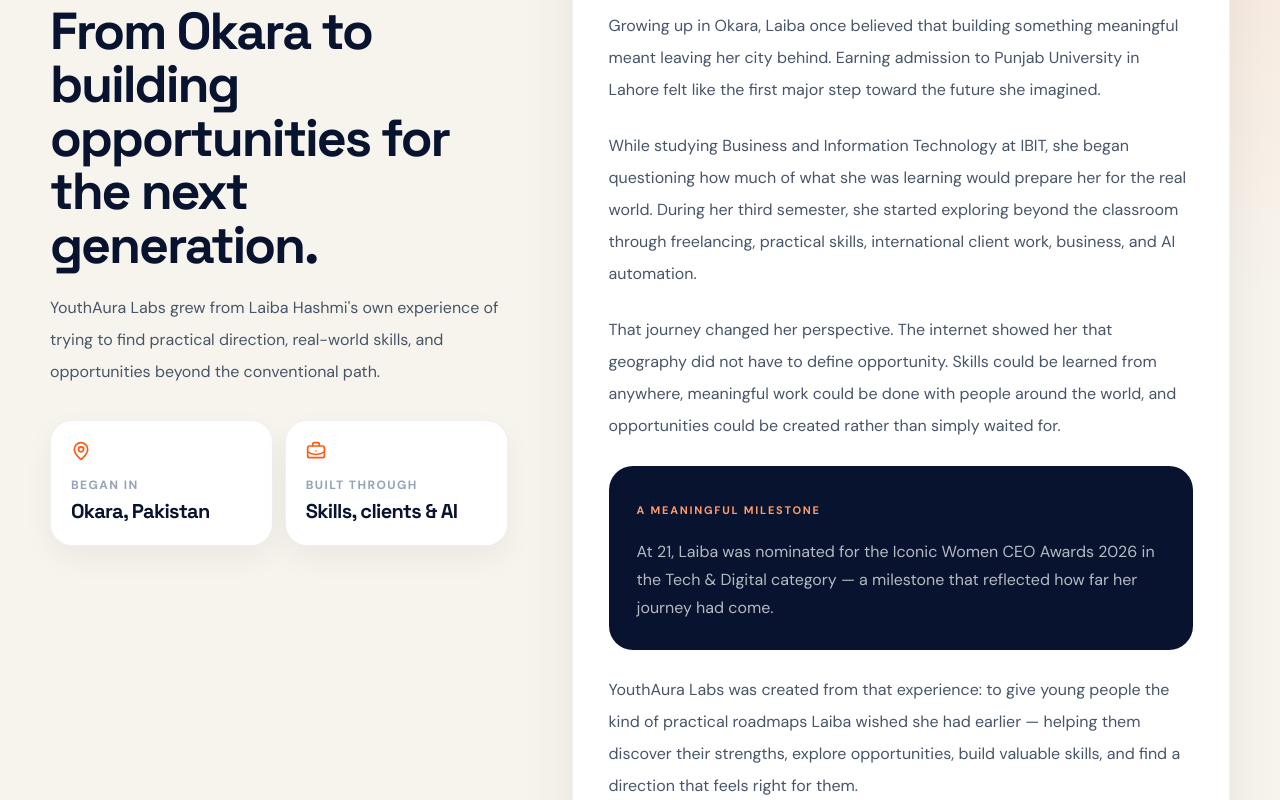
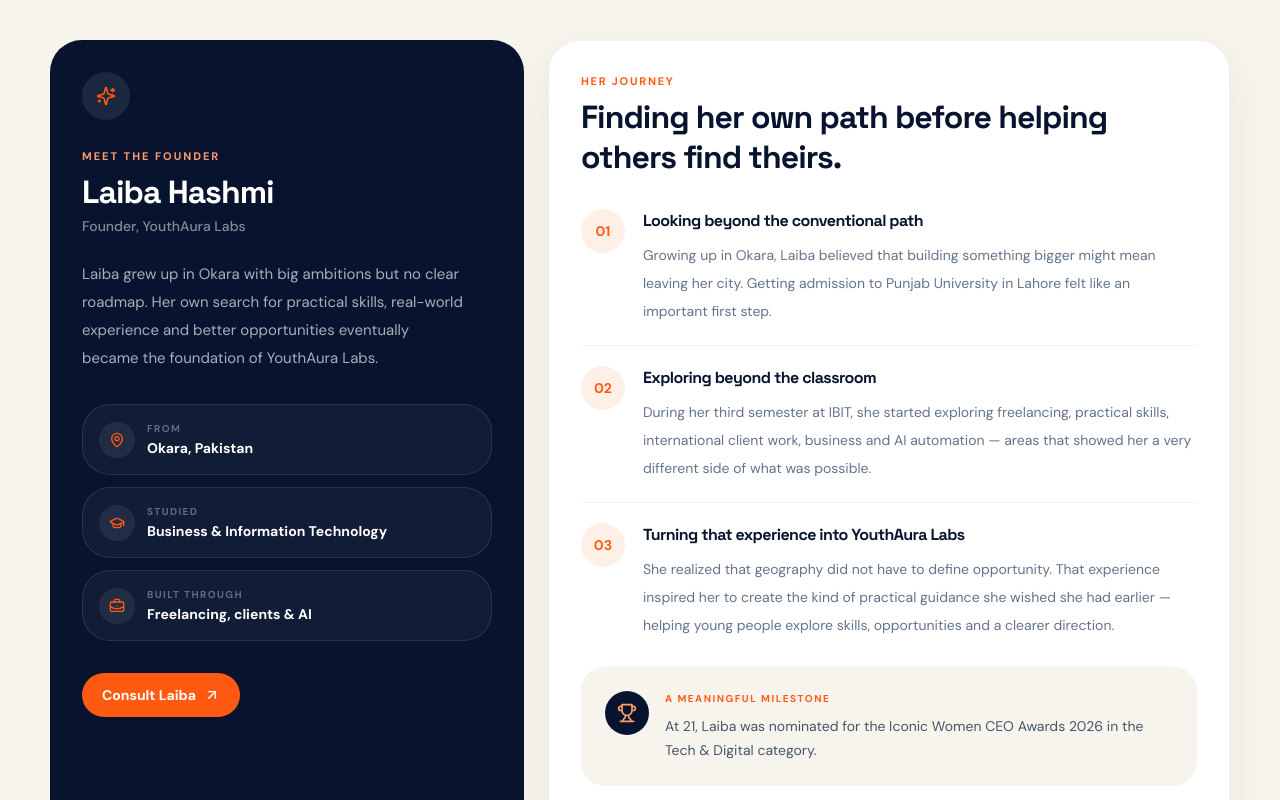
Before and after one commit to Amanat00/youthauralabs, a Next.js app: page /about in a window 1280 px wide. Shown: the part 4120-4920 px from the top of the page. Built offline with nearby package versions, Linux system fonts and the light colour scheme.

Commit message:
update founder section

```diff
--- a/src/components/ui/FounderSection.tsx
+++ b/src/components/ui/FounderSection.tsx
@@ -1,133 +1,238 @@
 "use client";
 
+import Link from "next/link";
 import {
   ArrowUpRight,
   BriefcaseBusiness,
+  GraduationCap,
   MapPin,
   Sparkles,
+  Trophy,
 } from "lucide-react";
 
 export default function FounderSection() {
   return (
-    <section className="relative overflow-hidden bg-[#f7f4ed] px-5 py-20 md:px-8 md:py-28">
-      <div className="absolute inset-0 bg-[radial-gradient(circle_at_top_right,rgba(255,90,18,.10),transparent_28%)]" />
+    <section className="relative overflow-hidden bg-[#f7f4ed] px-5 py-20 md:px-8 md:py-24">
+      {/* Background */}
+      <div className="pointer-events-none absolute inset-0">
+        <div className="absolute -right-24 -top-24 h-[340px] w-[340px] rounded-full bg-primary/[0.07] blur-3xl" />
+        <div className="absolute -bottom-32 -left-20 h-[320px] w-[320px] rounded-full bg-[#123a92]/[0.05] blur-3xl" />
+      </div>
 
       <div className="relative mx-auto max-w-[1180px]">
-        <div className="grid gap-10 lg:grid-cols-[0.82fr_1.18fr] lg:items-start lg:gap-16">
-          <div className="lg:sticky lg:top-28">
+        {/* Section Heading */}
+        <div className="mb-10 max-w-2xl">
           <p className="flex items-center gap-2 text-[11px] font-bold uppercase tracking-[.18em] text-primary">
             <Sparkles className="size-4" />
             Founder story
           </p>
 
-            <h2 className="mt-4 max-w-lg font-display text-[38px] font-bold leading-[1.03] tracking-[-0.04em] text-ink md:text-[52px]">
-              From Okara to building opportunities for the next generation.
+          <h2 className="mt-4 font-display text-[36px] font-bold leading-[1.06] tracking-[-0.04em] text-ink md:text-[48px]">
+            A journey that started in Okara.
           </h2>
 
-            <p className="mt-5 max-w-xl text-[16px] leading-8 text-slate-600">
-              YouthAura Labs grew from Laiba Hashmi&apos;s own experience of
-              trying to find practical direction, real-world skills, and
-              opportunities beyond the conventional path.
+          <p className="mt-4 text-[16px] leading-7 text-slate-600">
+            From searching for direction to creating practical opportunities
+            for young people through YouthAura Labs.
+          </p>
+        </div>
+
+        <div className="grid gap-6 lg:grid-cols-[0.82fr_1.18fr]">
+          {/* LEFT — Founder Card */}
+          <div className="relative overflow-hidden rounded-[32px] bg-ink p-7 text-white md:p-8">
+            <div className="absolute right-0 top-0 h-44 w-44 rounded-full bg-primary/20 blur-3xl" />
+
+            <div className="relative">
+              <div className="flex h-12 w-12 items-center justify-center rounded-2xl bg-white/[0.08] text-primary">
+                <Sparkles className="size-5" />
+              </div>
+
+              <p className="mt-7 text-[11px] font-bold uppercase tracking-[.18em] text-[#ff9b68]">
+                Meet the Founder
               </p>
 
-            <div className="mt-8 grid gap-3 sm:grid-cols-2 lg:grid-cols-1 xl:grid-cols-2">
-              <div className="rounded-[22px] border border-black/[.06] bg-white p-5 shadow-[0_12px_30px_rgba(8,20,47,.05)]">
-                <MapPin className="size-5 text-primary" />
-                <p className="mt-4 text-xs font-bold uppercase tracking-[.12em] text-slate-400">
-                  Began in
+              <h3 className="mt-2 font-display text-[32px] font-bold leading-tight tracking-[-0.03em]">
+                Laiba Hashmi
+              </h3>
+
+              <p className="mt-1 text-sm font-medium text-white/50">
+                Founder, YouthAura Labs
               </p>
-                <p className="mt-1 font-display text-xl font-bold text-ink">
+
+              <p className="mt-6 max-w-sm text-[15px] leading-7 text-white/65">
+                Laiba grew up in Okara with big ambitions but no clear roadmap.
+                Her own search for practical skills, real-world experience and
+                better opportunities eventually became the foundation of
+                YouthAura Labs.
+              </p>
+
+              {/* Founder details */}
+              <div className="mt-8 space-y-3">
+                <div className="flex items-center gap-3 rounded-2xl border border-white/10 bg-white/[0.04] p-4">
+                  <div className="flex h-9 w-9 shrink-0 items-center justify-center rounded-xl bg-white/[0.07] text-primary">
+                    <MapPin className="size-4" />
+                  </div>
+
+                  <div>
+                    <p className="text-[10px] font-bold uppercase tracking-[.14em] text-white/35">
+                      From
+                    </p>
+                    <p className="mt-0.5 text-sm font-bold text-white">
                       Okara, Pakistan
                     </p>
                   </div>
+                </div>
 
-              <div className="rounded-[22px] border border-black/[.06] bg-white p-5 shadow-[0_12px_30px_rgba(8,20,47,.05)]">
-                <BriefcaseBusiness className="size-5 text-primary" />
-                <p className="mt-4 text-xs font-bold uppercase tracking-[.12em] text-slate-400">
+                <div className="flex items-center gap-3 rounded-2xl border border-white/10 bg-white/[0.04] p-4">
+                  <div className="flex h-9 w-9 shrink-0 items-center justify-center rounded-xl bg-white/[0.07] text-primary">
+                    <GraduationCap className="size-4" />
+                  </div>
+
+                  <div>
+                    <p className="text-[10px] font-bold uppercase tracking-[.14em] text-white/35">
+                      Studied
+                    </p>
+                    <p className="mt-0.5 text-sm font-bold text-white">
+                      Business &amp; Information Technology
+                    </p>
+                  </div>
+                </div>
+
+                <div className="flex items-center gap-3 rounded-2xl border border-white/10 bg-white/[0.04] p-4">
+                  <div className="flex h-9 w-9 shrink-0 items-center justify-center rounded-xl bg-white/[0.07] text-primary">
+                    <BriefcaseBusiness className="size-4" />
+                  </div>
+
+                  <div>
+                    <p className="text-[10px] font-bold uppercase tracking-[.14em] text-white/35">
                       Built through
                     </p>
-                <p className="mt-1 font-display text-xl font-bold text-ink">
-                  Skills, clients &amp; AI
+                    <p className="mt-0.5 text-sm font-bold text-white">
+                      Freelancing, clients &amp; AI
                     </p>
                   </div>
                 </div>
               </div>
 
-          <div className="rounded-[32px] border border-black/[.06] bg-white p-6 shadow-[0_20px_55px_rgba(8,20,47,.07)] md:p-9">
-            <div className="border-b border-black/[.06] pb-7">
-              <p className="text-xs font-bold uppercase tracking-[.14em] text-primary">
-                Laiba Hashmi
+              <Link
+                href="/book-laiba"
+                className="mt-8 inline-flex min-h-11 items-center gap-2 rounded-full bg-primary px-5 text-sm font-bold text-white transition hover:opacity-90"
+              >
+                Consult Laiba
+                <ArrowUpRight className="size-4" />
+              </Link>
+            </div>
+          </div>
+
+          {/* RIGHT — Story */}
+          <div className="rounded-[32px] border border-black/[0.06] bg-white p-6 shadow-[0_18px_50px_rgba(8,20,47,.06)] md:p-8">
+            <div>
+              <p className="text-[11px] font-bold uppercase tracking-[.16em] text-primary">
+                Her journey
               </p>
-              <p className="mt-2 font-display text-2xl font-bold text-ink">
-                Founder, YouthAura Labs
+
+              <h3 className="mt-2 max-w-xl font-display text-[27px] font-bold leading-tight tracking-[-0.03em] text-ink md:text-[32px]">
+                Finding her own path before helping others find theirs.
+              </h3>
+            </div>
+
+            {/* Journey steps */}
+            <div className="mt-8 space-y-5">
+              <div className="grid gap-4 sm:grid-cols-[46px_1fr]">
+                <div className="flex h-11 w-11 items-center justify-center rounded-2xl bg-[#fff0e7] text-sm font-bold text-primary">
+                  01
+                </div>
+
+                <div>
+                  <h4 className="font-bold text-ink">
+                    Looking beyond the conventional path
+                  </h4>
+
+                  <p className="mt-2 text-sm leading-7 text-slate-500">
+                    Growing up in Okara, Laiba believed that building
+                    something bigger might mean leaving her city. Getting
+                    admission to Punjab University in Lahore felt like an
+                    important first step.
                   </p>
                 </div>
+              </div>
 
-            <div className="space-y-6 pt-7 text-[16px] leading-8 text-slate-600">
-              <p>
-                Growing up in Okara, Laiba once believed that building
-                something meaningful meant leaving her city behind. Earning
-                admission to Punjab University in Lahore felt like the first
-                major step toward the future she imagined.
+              <div className="border-t border-black/[0.06]" />
+
+              <div className="grid gap-4 sm:grid-cols-[46px_1fr]">
+                <div className="flex h-11 w-11 items-center justify-center rounded-2xl bg-[#fff0e7] text-sm font-bold text-primary">
+                  02
+                </div>
+
+                <div>
+                  <h4 className="font-bold text-ink">
+                    Exploring beyond the classroom
+                  </h4>
+
+                  <p className="mt-2 text-sm leading-7 text-slate-500">
+                    During her third semester at IBIT, she started exploring
+                    freelancing, practical skills, international client work,
+                    business and AI automation — areas that showed her a very
+                    different side of what was possible.
+                  </p>
+                </div>
+              </div>
+
+              <div className="border-t border-black/[0.06]" />
+
+              <div className="grid gap-4 sm:grid-cols-[46px_1fr]">
+                <div className="flex h-11 w-11 items-center justify-center rounded-2xl bg-[#fff0e7] text-sm font-bold text-primary">
+                  03
+                </div>
+
+                <div>
+                  <h4 className="font-bold text-ink">
+                    Turning that experience into YouthAura Labs
+                  </h4>
+
+                  <p className="mt-2 text-sm leading-7 text-slate-500">
+                    She realized that geography did not have to define
+                    opportunity. That experience inspired her to create the
+                    kind of practical guidance she wished she had earlier —
+                    helping young people explore skills, opportunities and a
+                    clearer direction.
+                  </p>
+                </div>
+              </div>
+            </div>
+
+            {/* Award */}
+            <div className="mt-7 flex gap-4 rounded-[24px] bg-[#f7f4ed] p-5 md:p-6">
+              <div className="flex h-11 w-11 shrink-0 items-center justify-center rounded-2xl bg-ink text-[#ff9b68]">
+                <Trophy className="size-5" />
+              </div>
+
+              <div>
+                <p className="text-[10px] font-bold uppercase tracking-[.15em] text-primary">
+                  A meaningful milestone
                 </p>
 
-              <p>
-                While studying Business and Information Technology at IBIT,
-                she began questioning how much of what she was learning would
-                prepare her for the real world. During her third semester, she
-                started exploring beyond the classroom through freelancing,
-                practical skills, international client work, business, and AI
-                automation.
-              </p>
-
-              <p>
-                That journey changed her perspective. The internet showed her
-                that geography did not have to define opportunity. Skills
-                could be learned from anywhere, meaningful work could be done
-                with people around the world, and opportunities could be
-                created rather than simply waited for.
-              </p>
-
-              <div className="rounded-[24px] bg-ink p-6 text-white md:p-7">
-                <p className="text-[11px] font-bold uppercase tracking-[.16em] text-[#ff9b68]">
-                  A meaningful milestone
-                </p>
-                <p className="mt-3 text-[16px] leading-7 text-white/70">
+                <p className="mt-2 text-sm leading-6 text-slate-600">
                   At 21, Laiba was nominated for the Iconic Women CEO Awards
-                  2026 in the Tech &amp; Digital category — a milestone that
-                  reflected how far her journey had come.
+                  2026 in the Tech &amp; Digital category.
                 </p>
               </div>
+            </div>
 
-              <p>
-                YouthAura Labs was created from that experience: to give young
-                people the kind of practical roadmaps Laiba wished she had
-                earlier — helping them discover their strengths, explore
-                opportunities, build valuable skills, and find a direction
-                that feels right for them.
-              </p>
-
-              <blockquote className="border-l-4 border-primary pl-5 font-display text-[24px] font-bold leading-[1.35] tracking-[-0.02em] text-ink md:text-[28px]">
+            {/* Quote */}
+            <blockquote className="mt-7 border-l-[3px] border-primary pl-5 font-display text-[21px] font-bold leading-[1.45] tracking-[-0.02em] text-ink md:text-[24px]">
               “Start where you are, use what you have, and give yourself a
               chance. Your beginnings don&apos;t define how far you can go.”
             </blockquote>
-            </div>
 
-            <div className="mt-8 flex flex-wrap items-center gap-3 border-t border-black/[.06] pt-6">
-              <a
+            <div className="mt-7 border-t border-black/[0.06] pt-6">
+              <Link
                 href="/programs"
-                className="inline-flex min-h-11 items-center gap-2 rounded-full bg-primary px-5 text-sm font-bold text-white transition hover:opacity-90"
+                className="inline-flex items-center gap-2 text-sm font-bold text-primary transition hover:gap-3"
               >
                 Explore the roadmaps
                 <ArrowUpRight className="size-4" />
-              </a>
-
-              <a
-                href="/book-laiba"
-                className="inline-flex min-h-11 items-center gap-2 rounded-full border border-black/10 px-5 text-sm font-bold text-ink transition hover:border-primary hover:text-primary"
-              >
-                Book a consultation
-              </a>
+              </Link>
             </div>
           </div>
         </div>
```
Lines whose indentation alone changed are shown as unchanged.
